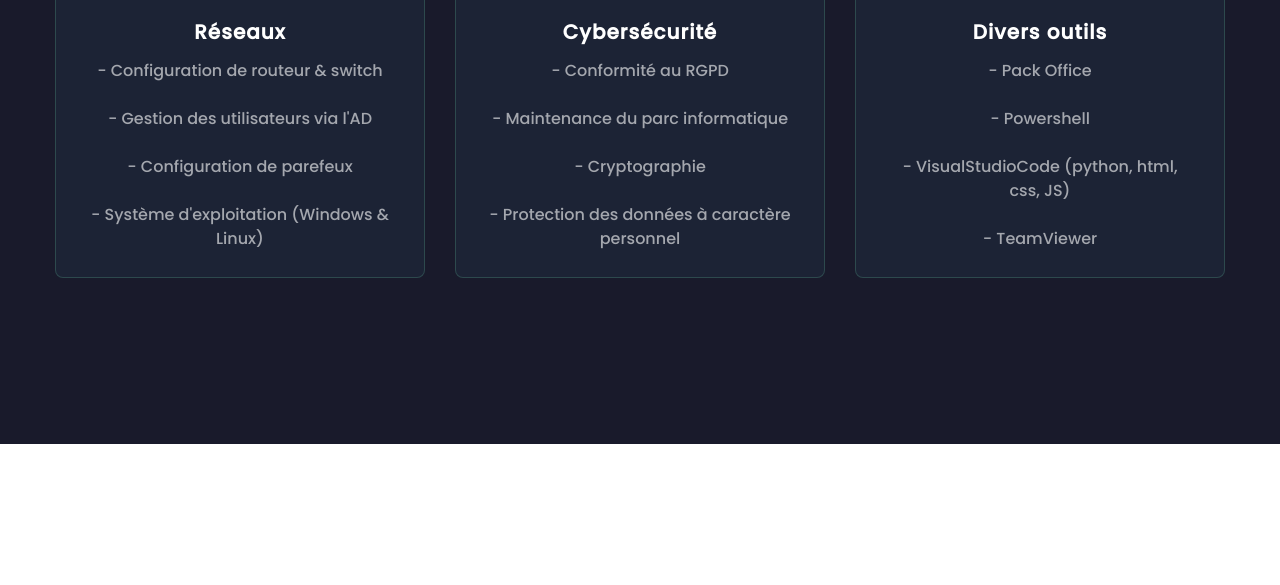
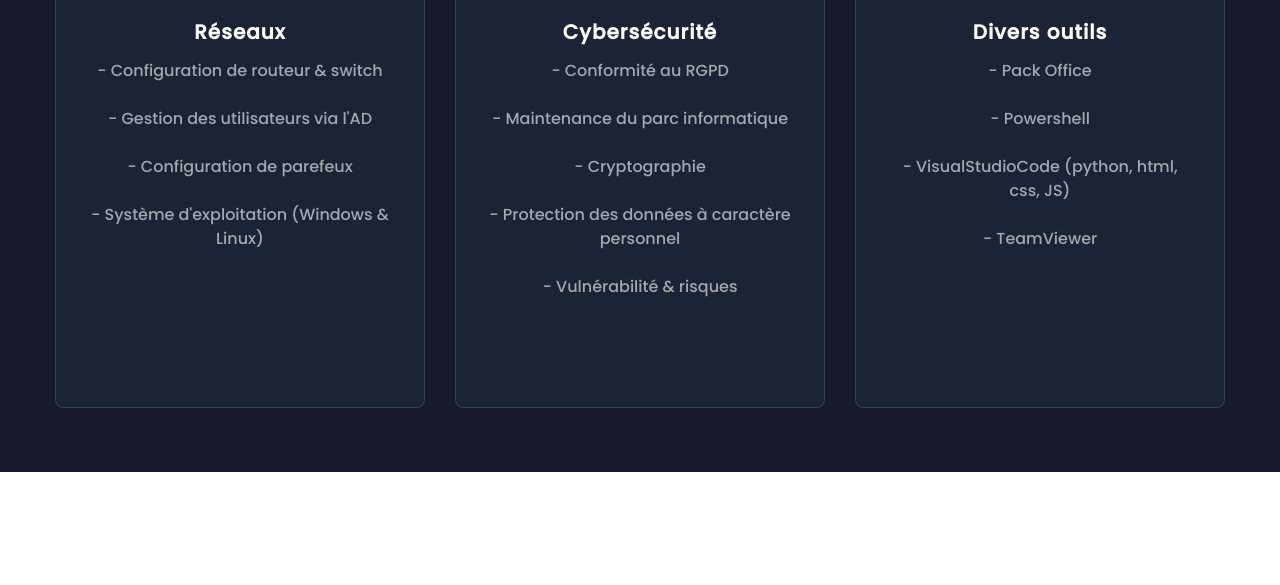
Before and after one commit to whit3-4t0m/erwann.github.io, a website: page index.html in a window 1280 px wide. Shown: the part 3118-3703 px from the top of the page. Drawn offline with Linux system fonts and the light colour scheme.

Commit message:
Add files via upload

```diff
--- a/public/css/style.css
+++ b/public/css/style.css
@@ -530,7 +530,7 @@ h1 span{
 
 
 .card{
-  height: 370px;
+  height: 500px;
   width: 370px;
   background-color: #1c2335;
   padding: 3% 8%;
@@ -632,7 +632,7 @@ h1 span{
 
  }
 
-  .download-btn:hover {
+.download-btn:hover {
    background: transparent;
    color: #be4ed2;
    border-color: violet;
```
Also changed, not shown: img/eca-assurances.png (added), img/robotique.png (added), 1 other file.
